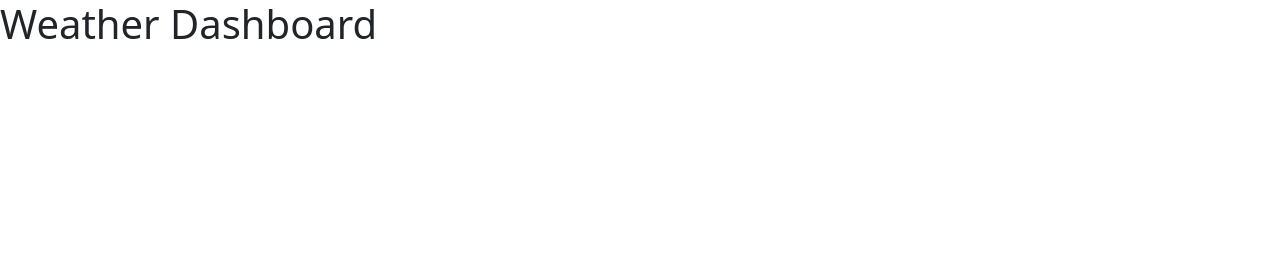
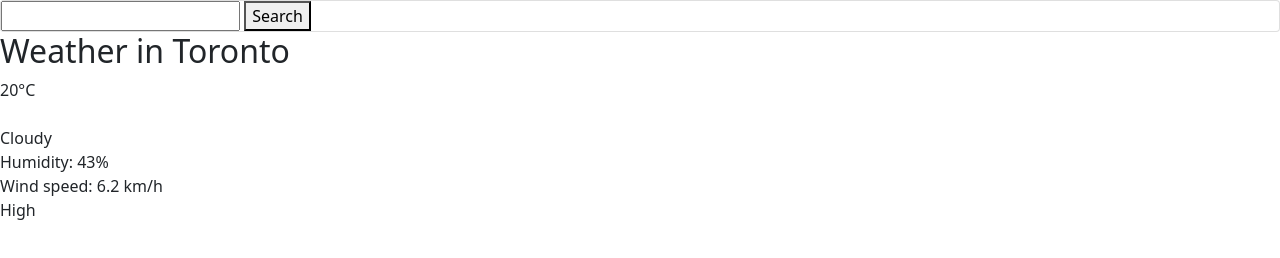
Before and after one commit to kcrawford101/Weather_App, a plain HTML site: page index.html in a window 1280 px wide. Drawn offline with nearby package versions, Linux system fonts and the light colour scheme.

Commit message:
completed html formating

```diff
--- a/index.html
+++ b/index.html
@@ -7,16 +7,31 @@
     <meta name="viewport" content="width=device-width, initial-scale=1.0">
     <link rel="stylesheet" href="https://cdn.jsdelivr.net/npm/bootstrap@5.0.2/dist/css/bootstrap.min.css"
         integrity="sha384-EVSTQN3/azprG1Anm3QDgpJLIm9Nao0Yz1ztcQTwFspd3yD65VohhpuuCOmLASjC" crossorigin="anonymous">
+    <script src="https://cdnjs.cloudflare.com/ajax/libs/moment.js/2.29.1/moment.min.js"
+    integrity="sha512-qTXRIMyZIFb8iQcfjXWCO8+M5Tbc38Qi5WzdPOYZHIlZpzBHG3L3by84BBBOiRGiEb7KKtAOAs5qYdUiZiQNNQ=="
+    crossorigin="anonymous" referrerpolicy="no-referrer"></script>
     <link re="stylesheet" href="script.js">
     <title>Weather Dashboard</title>
 </head>
 
 <body>
-    <div>
-        <header>
-            <h1>Weather Dashboard</h1>
-        </header>
+    <div class="card">
+        <div class="search">
+            <input type="text" class="search-bar">
+            <button>Search</button>
+        </div>
     </div>
+    <div class="weather">
+        <h2 class="city">Weather in Toronto</h2>
+        <div class="temp">20°C</div>
+        <img src="" alt="" class="icon" />
+        <div class="condition">Cloudy</div>
+        <div class="humid">Humidity: 43%</div>
+        <div class="wind">Wind speed: 6.2 km/h</div>
+        <div class="uvIndex">High</div>
+
+    </div>
+
     <script src="/script.js"></script>
 </body>
 
--- a/script.js
+++ b/script.js
@@ -0,0 +1,3 @@
+let weather = {
+    "apiKey": "b97e0971f053e47fa5a7a92a78b0c889"
+}
```
